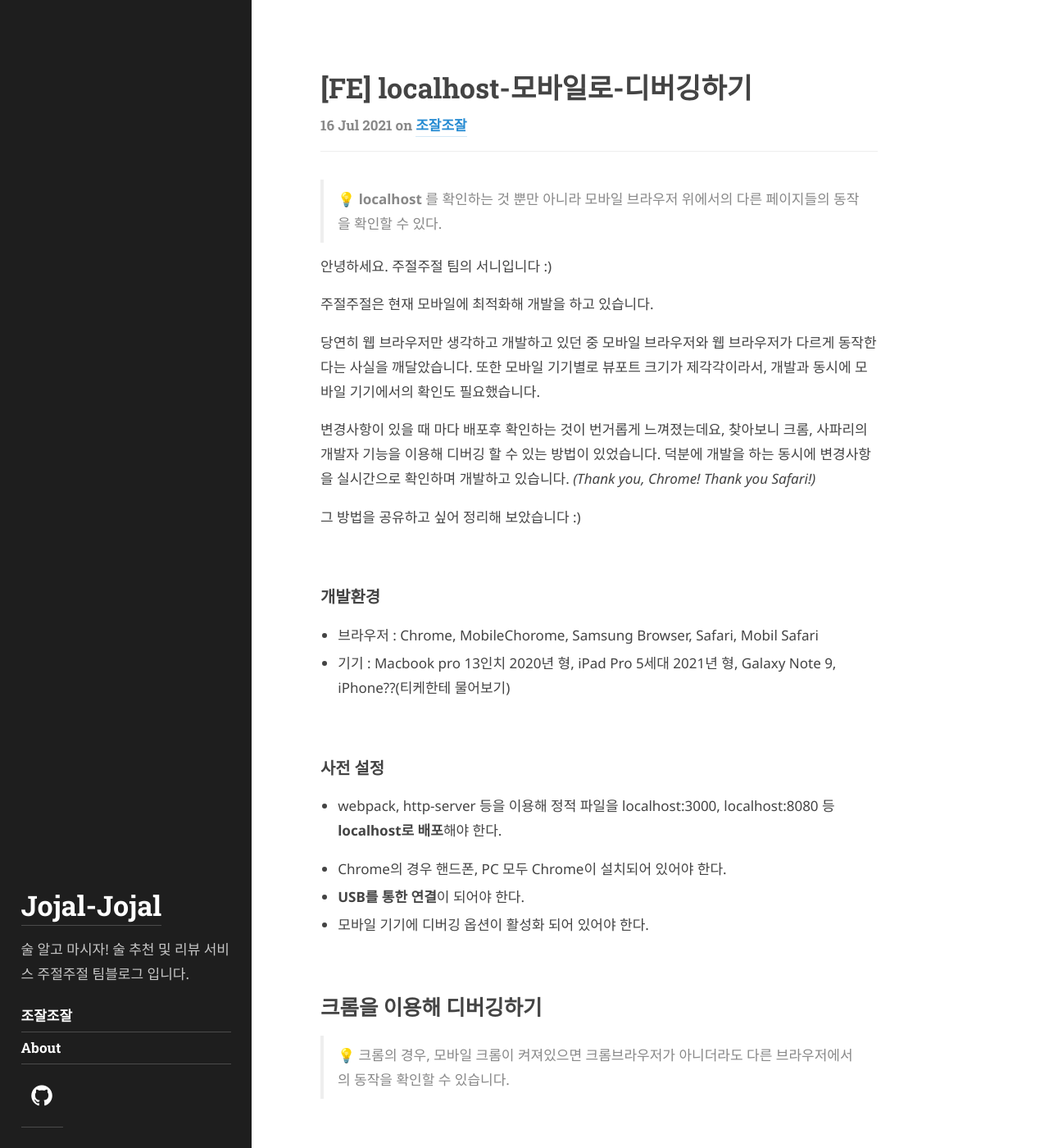
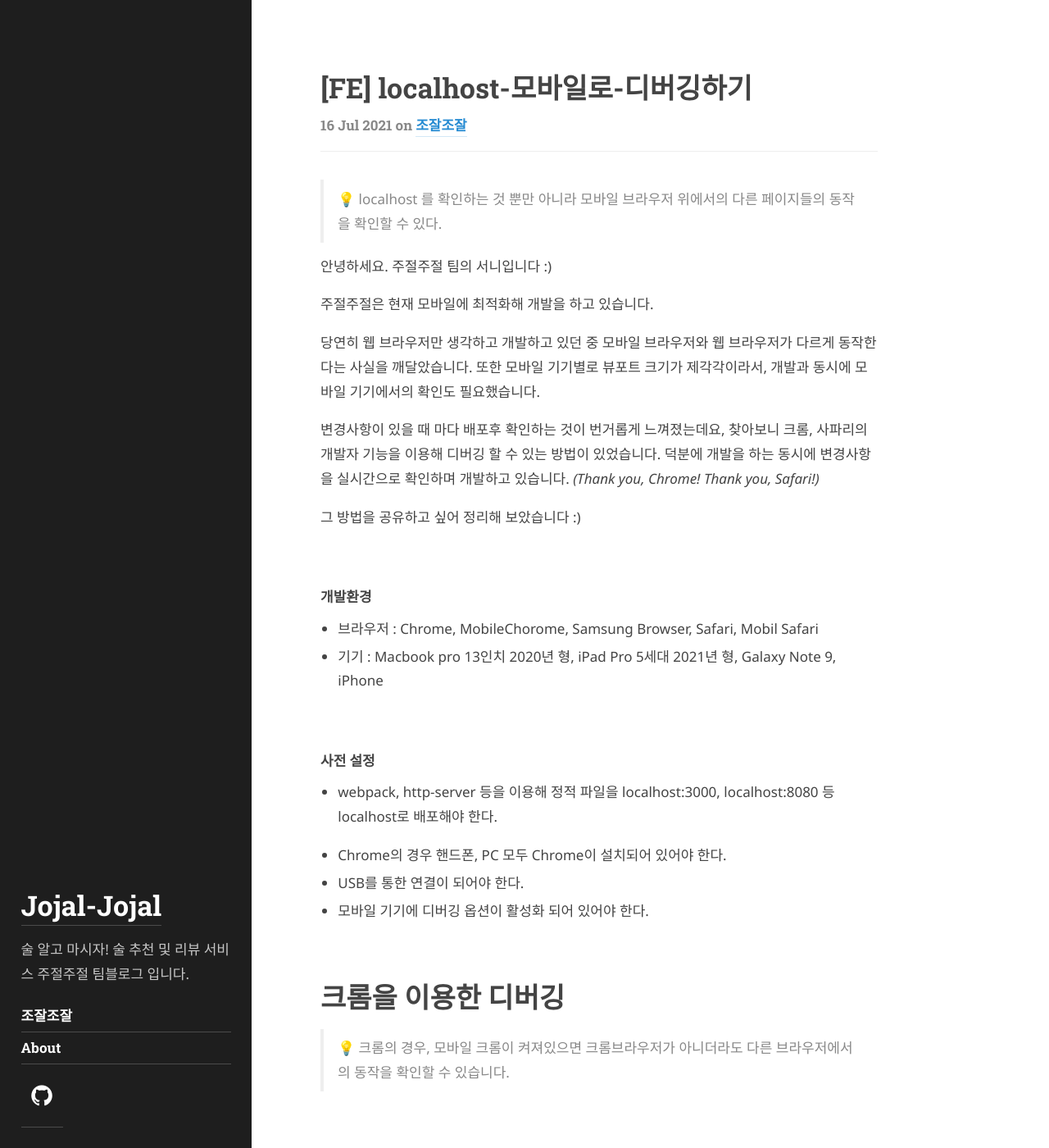
Before and after one commit to jujeol-jujeol/jujeol-jujeol.github.io, a Jekyll site: the page built from _posts/2021-07-16-localhost-모바일로-디버깅하기.md, in a window 1280 px wide and 1400 px high. Shown: the whole window at 82% size. Built offline with Jekyll 4.4.1, drawn with Linux system fonts in a browser that asks for light colours; some web fonts are replaced; some of the changed text lies outside the part shown.

Commit message:
docs: 이미지 위치, 문장 다듬기

```diff
--- a/_posts/2021-07-16-localhost-모바일로-디버깅하기.md
+++ b/_posts/2021-07-16-localhost-모바일로-디버깅하기.md
@@ -5,7 +5,7 @@ tags: [jojal-jojal]
 author: wedge
 ---
 
-> 💡 **localhost** 를 확인하는 것 뿐만 아니라 모바일 브라우저 위에서의 다른 페이지들의 동작을 확인할 수 있다.
+> 💡 localhost 를 확인하는 것 뿐만 아니라 모바일 브라우저 위에서의 다른 페이지들의 동작을 확인할 수 있다.
 
 안녕하세요. 주절주절 팀의 서니입니다 :)
 
@@ -13,32 +13,30 @@ author: wedge
 
 당연히 웹 브라우저만 생각하고 개발하고 있던 중 모바일 브라우저와 웹 브라우저가 다르게 동작한다는 사실을 깨달았습니다. 또한 모바일 기기별로 뷰포트 크기가 제각각이라서, 개발과 동시에 모바일 기기에서의 확인도 필요했습니다.
 
-변경사항이 있을 때 마다 배포후 확인하는 것이 번거롭게 느껴졌는데요, 찾아보니 크롬, 사파리의 개발자 기능을 이용해 디버깅 할 수 있는 방법이 있었습니다. 덕분에 개발을 하는 동시에 변경사항을 실시간으로 확인하며 개발하고 있습니다. _(Thank you, Chrome! Thank you Safari!)_
+변경사항이 있을 때 마다 배포후 확인하는 것이 번거롭게 느껴졌는데요, 찾아보니 크롬, 사파리의 개발자 기능을 이용해 디버깅 할 수 있는 방법이 있었습니다. 덕분에 개발을 하는 동시에 변경사항을 실시간으로 확인하며 개발하고 있습니다. _(Thank you, Chrome! Thank you, Safari!)_
 
 그 방법을 공유하고 싶어 정리해 보았습니다 :)
 
-### 개발환경
+#### 개발환경
 
 - 브라우저 : Chrome, MobileChorome, Samsung Browser, Safari, Mobil Safari
-- 기기 : Macbook pro 13인치 2020년 형, iPad Pro 5세대 2021년 형, Galaxy Note 9, iPhone??(티케한테 물어보기)
+- 기기 : Macbook pro 13인치 2020년 형, iPad Pro 5세대 2021년 형, Galaxy Note 9, iPhone
 
-### 사전 설정
+#### 사전 설정
 
-- webpack, http-server 등을 이용해 정적 파일을 localhost:3000, localhost:8080 등 **localhost로 배포**해야 한다.
+- webpack, http-server 등을 이용해 정적 파일을 localhost:3000, localhost:8080 등 localhost로 배포해야 한다.
 
 * Chrome의 경우 핸드폰, PC 모두 Chrome이 설치되어 있어야 한다.
-* **USB를 통한 연결**이 되어야 한다.
+* USB를 통한 연결이 되어야 한다.
 * 모바일 기기에 디버깅 옵션이 활성화 되어 있어야 한다.
 
-## 크롬을 이용해 디버깅하기
+# 크롬을 이용한 디버깅
 
 > 💡 크롬의 경우, 모바일 크롬이 켜져있으면 크롬브라우저가 아니더라도 다른 브라우저에서의 동작을 확인할 수 있습니다.
 
 ### 모바일 환경 설정 (갤럭시 기준)
 
-> 갤럭시가 아닌 다른 기종은 설정이 다를 수 있습니다. 👀
-
-<img width="340" alt="갤럭시 'USB 디버깅' 옵션이 체크 된 이미지 " src="/assets/img/2021-07-16-localhost/galaxy-usb-debugging.jpeg">
+(갤럭시가 아닌 다른 기종은 설정이 다를 수 있습니다. 👀 )
 
 1. '⚙️ 설정' > '휴대전화 정보' > '소프트웨어 정보' 접속
 2. '빌드번호'를 7번 클릭 해, '개발자 모드 2단계' 실행
@@ -48,17 +46,16 @@ author: wedge
 ### Chrome 설정
 
 <img width="720" alt="크롬 인스펙터 메인 화면" src="/assets/img/2021-07-16-localhost/chrome-inspect-main.png">
+<img width="340" alt="크롬 인스펙터 포트 포워딩 창" src="/assets/img/2021-07-16-localhost/chrome-inspect-port-forwarding.png">
 
 1. `chrome://inspect/#devices` 에 접속
-2. **'Discover USB devices'** 를 체크
-3. **'Port forwarding'** 버튼을 클릭
-
-<img width="340" alt="크롬 인스펙터 포트 포워딩 창" src="/assets/img/2021-07-16-localhost/chrome-inspect-port-forwarding.png">
-
+2. 'Discover USB devices' 를 체크
+3. 'Port forwarding' 버튼을 클릭
 4. 공유하려는 Port 번호를 입력
-5. 하단의 **'Enable port forwarding'**을 체크
+5. 하단의 'Enable port forwarding'을 체크
 6. Mobile Chrome을 실행
-7. **\<Remote Target>** 에 Chrome 에서 실행되고 있는 프로세스를 확인할 수 있다.
+7. \<Remote Target> 에 Chrome 에서 실행되고 있는 프로세스를 확인할 수 있다.
+8. 'inspect' 를 클릭하면 모바일 환경에서 동작하는 것을 다음과 같이 모바일 및 PC 화면을 통해 확인할 수 있다.
 
 <div style="
     justify-content: center;
@@ -69,9 +66,7 @@ author: wedge
 <img width="640" alt="모바일 크롬에 공유중인 주절주절 로그인 화면이 띄워진 크롬 인스펙터 데브툴 화면" src="/assets/img/2021-07-16-localhost/chrome-inspect-devtool.png">
 </div>
 
-8. **'inspect'** 를 클릭하면 모바일 환경에서 동작하는 것을 PC 화면을 통해 확인할 수 있다.
-
-## 사파리를 이용해 디버깅하기
+## 사파리를 이용한 디버깅
 
 ### iOS, iPadOs 환경 설정
 
```
Also changed, not shown: other parts of _posts/2021-07-16-localhost-모바일로-디버깅하기.md (+3 -3 lines).
